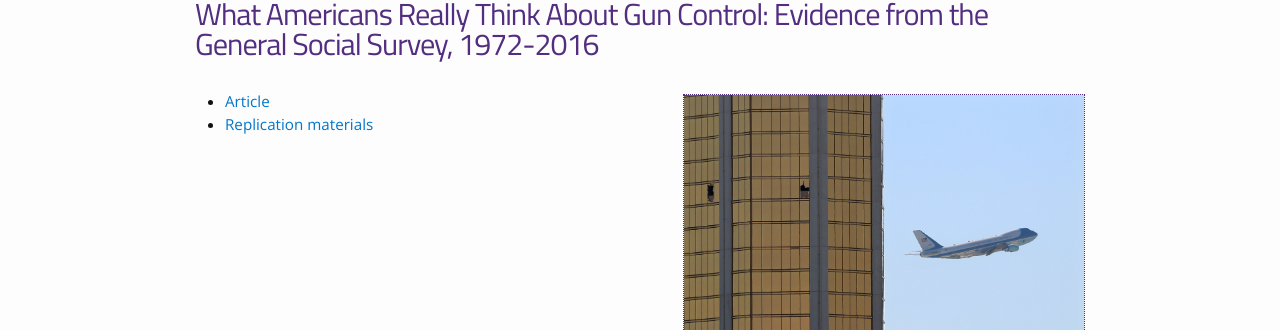
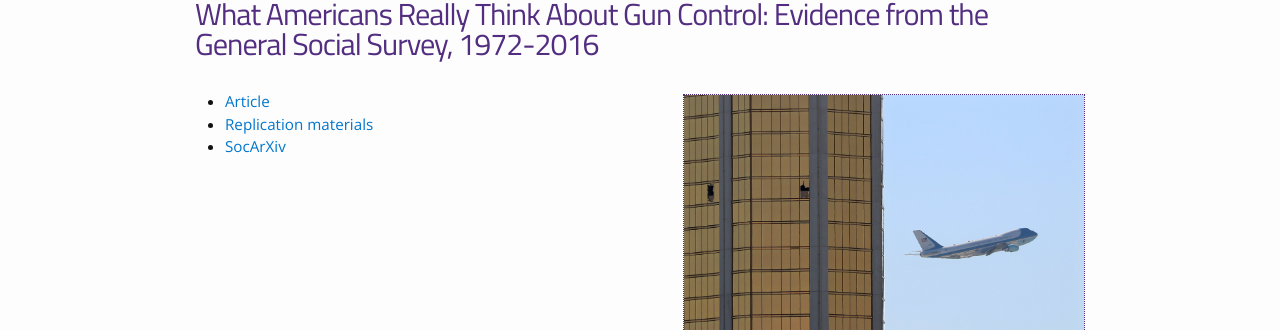
Before and after one commit to svmiller/svmiller.github.io, a Jekyll site: the page built from research/gss-guns.md, in a window 1280 px wide. Shown: the part 95-425 px from the top of the page. Built offline with Jekyll 4.4.1, drawn with Linux system fonts in a browser that asks for light colours; nearby versions of some CDN libraries; some web fonts are replaced.

Commit message:
add more direct link to PDF

```diff
--- a/research/gss-guns.md
+++ b/research/gss-guns.md
@@ -8,8 +8,9 @@
 
 <!--## Article and Supporting Materials  -->
 
-- [Article](http://doi.org/10.17605/OSF.IO/AUZBC)
+- [Article](https://github.com/svmiller/gss-guns-manuscript/blob/master/gss-guns.pdf)
 - [Replication materials](https://github.com/svmiller/gss-guns-manuscript)
+- [SocArXiv](http://doi.org/10.17605/OSF.IO/AUZBC)
 
 <hr style="clear:both;visibility: hidden;" />
 
```
